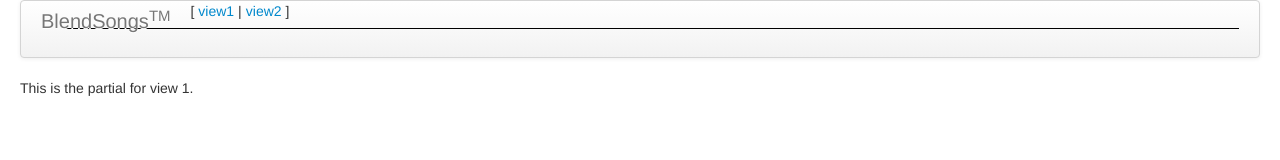
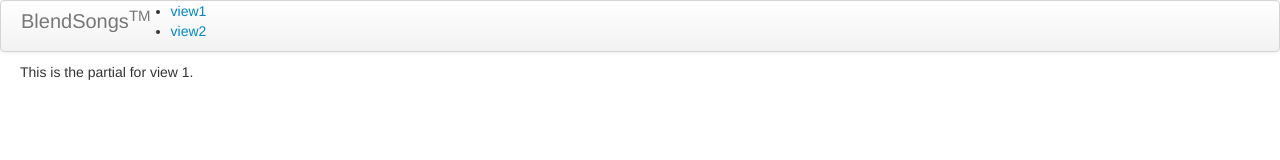
Before and after one commit to glitterwitch/blendsongs, a plain HTML site: page app/index.html in a window 1280 px wide. Drawn offline with Linux system fonts and the light colour scheme.

Commit message:
Customize app.css

```diff
--- a/app/css/app.css
+++ b/app/css/app.css
@@ -1,30 +1,9 @@
-/* app css stylesheet */
-
-.menu {
-  list-style: none;
-  border-bottom: 0.1em solid black;
-  margin-bottom: 2em;
-  padding: 0 0 0.5em;
+.navbar {
+  position: fixed;
+  left: 0;
+  right: 0;
 }
 
-.menu:before {
-  content: "[";
+.content {
+  margin-top: 62px;
 }
-
-.menu:after {
-  content: "]";
-}
-
-.menu > li {
-  display: inline;
-}
-
-.menu > li:before {
-  content: "|";
-  padding-right: 0.3em;
-}
-
-.menu > li:nth-child(1):before {
-  content: "";
-  padding: 0;
-}
```
